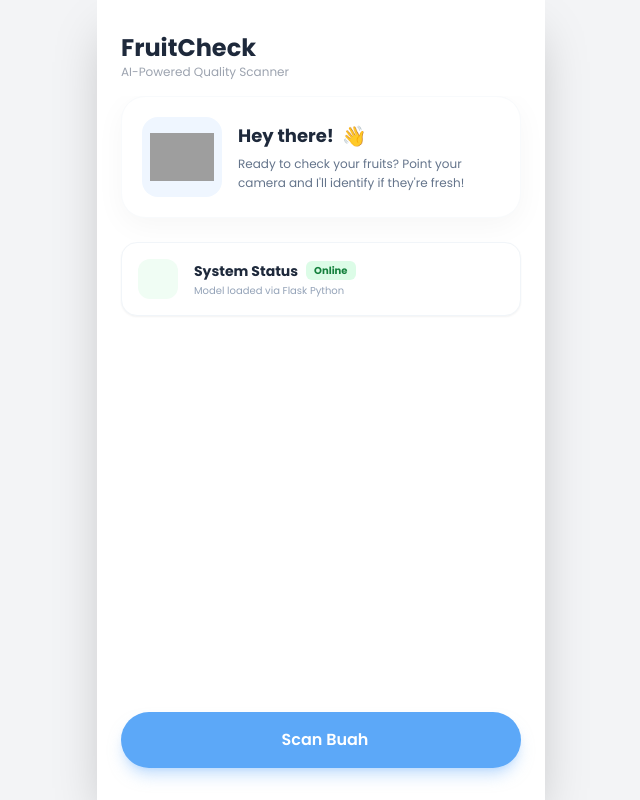
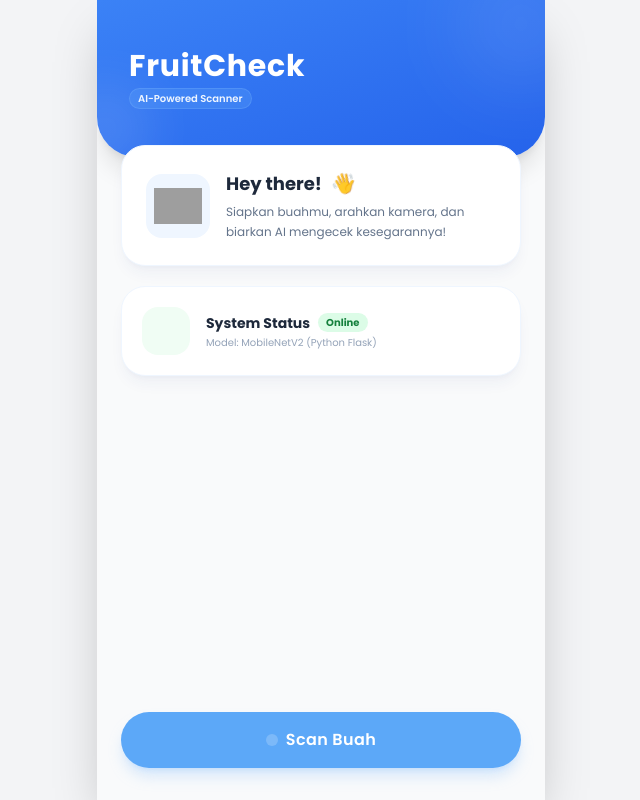
Before and after one commit to GipsyDanger-dev/AIprojectUAS, a Flask app: page / in a window 1280 px wide. Shown: the whole page, without its empty margins (319-959 px from the left). Run offline with Flask 3, Linux system fonts and the light colour scheme; some libraries are stand-ins or nearby versions; grey boxes are pictures that could not be loaded.

Commit message:
ganti model

```diff
--- a/app.py
+++ b/app.py
@@ -8,7 +8,7 @@ import io
 
 app = Flask(__name__)
 
-MODEL_PATH = 'model_buah_mobilenet32.h5'
+MODEL_PATH = 'model_buah_mobilenet50.h5'
 model = tf.keras.models.load_model(MODEL_PATH)
 
 CLASSES = [
--- a/templates/index.html
+++ b/templates/index.html
@@ -3,12 +3,10 @@
 <head>
     <meta charset="UTF-8">
     <meta name="viewport" content="width=device-width, initial-scale=1.0">
-    <title>FruitCheck - Dashboard</title>
-    <!-- Tailwind CSS CDN -->
+    <title>FruitCheck AI</title>
+
     <script src="https://cdn.tailwindcss.com"></script>
-    <!-- Google Fonts -->
     <link href="https://fonts.googleapis.com/css2?family=Poppins:wght@300;400;500;600;700&display=swap" rel="stylesheet">
-    <!-- Icons -->
     <script src="https://unpkg.com/@phosphor-icons/web"></script>
 
     <style>
@@ -25,143 +23,185 @@
             background: white; z-index: 60; pointer-events: none;
             animation: flash 0.3s ease-out forwards;
         }
+
+        @keyframes wave {
+            0% { transform: rotate(0deg); }
+            10% { transform: rotate(14deg); }
+            20% { transform: rotate(-8deg); }
+            30% { transform: rotate(14deg); }
+            40% { transform: rotate(-4deg); }
+            50% { transform: rotate(10deg); }
+            60% { transform: rotate(0deg); }
+            100% { transform: rotate(0deg); }
+        }
+        .animate-wave {
+            animation: wave 2s infinite;
+            display: inline-block;
+            transform-origin: 70% 70%;
+        }
     </style>
 </head>
-<body class="bg-gray-100 min-h-screen flex justify-center">
+<body class="bg-gray-100 min-h-screen flex justify-center items-start">
 
-    <!-- Mobile Container -->
-    <div class="w-full max-w-md bg-white min-h-screen shadow-2xl relative overflow-y-auto no-scrollbar">
+    <!-- CONTAINER UTAMA (Mobile View) -->
+    <div class="w-full max-w-md bg-gray-50 min-h-screen shadow-2xl relative overflow-y-auto no-scrollbar">
 
-        <!-- Header -->
-        <div class="px-6 pt-8 pb-4 flex justify-between items-start bg-white sticky top-0 z-20">
+        <div class="relative bg-gradient-to-br from-blue-500 to-blue-600 pt-12 pb-12 px-8 rounded-b-[2.5rem] shadow-xl z-20 overflow-hidden">
+
+            <!-- Hiasan Background Header -->
+            <div class="absolute top-0 right-0 w-32 h-32 bg-white/10 rounded-full -mr-10 -mt-10 blur-2xl"></div>
+            <div class="absolute bottom-0 left-0 w-24 h-24 bg-white/10 rounded-full -ml-10 -mb-5 blur-xl"></div>
+
+            <div class="relative flex justify-between items-start">
                 <div>
-                <h1 class="text-2xl font-bold text-slate-800">FruitCheck</h1>
-                <p class="text-xs text-gray-400">AI-Powered Quality Scanner</p>
+                    <h1 class="text-3xl font-bold text-white tracking-wide">FruitCheck</h1>
+                    <div class="flex items-center gap-2 mt-1">
+                        <span class="bg-blue-400/30 text-blue-50 text-[10px] font-semibold px-2 py-0.5 rounded-full border border-blue-300/20 backdrop-blur-sm">
+                            AI-Powered Scanner
+                        </span>
+                    </div>
+                </div>
             </div>
         </div>
 
-        <!-- Content -->
-        <div class="px-6 pb-24">
+        <div class="px-6 -mt-8 pb-32 relative z-30 space-y-5">
 
-            <!-- Result Card (Hidden by Default) -->
-            <div id="result-container" class="hidden mb-6 bg-slate-800 rounded-3xl overflow-hidden relative shadow-lg">
+            <div id="result-container" class="hidden bg-slate-800 rounded-3xl overflow-hidden relative shadow-lg ring-4 ring-white transition-all duration-300">
                 <img id="captured-image" class="w-full h-64 object-cover opacity-80" src="" alt="Captured">
-                <div class="absolute bottom-0 left-0 w-full p-4 bg-gradient-to-t from-black/80 to-transparent text-white">
-                    <p class="text-sm font-bold">Analysis Result:</p>
-                    <!-- Hasil AI akan muncul di sini -->
-                    <p id="ai-result-text" class="text-lg font-bold text-yellow-300">Menganalisis...</p>
-                    <p id="ai-confidence" class="text-xs text-slate-300"></p>
+
+                <!-- Overlay Teks -->
+                <div class="absolute bottom-0 left-0 w-full p-4 bg-gradient-to-t from-black/90 to-transparent text-white">
+                    <p class="text-[10px] font-bold uppercase text-slate-400 mb-1 tracking-widest">Analysis Result</p>
+
+                    <!-- Hasil Dinamis dari JS -->
+                    <h2 id="ai-label" class="text-2xl font-bold text-yellow-400">Menganalisis...</h2>
+                    <p id="ai-conf" class="text-sm text-slate-300 mt-1 flex items-center gap-1">
+                        <i class="ph ph-spinner animate-spin"></i> Memproses data...
+                    </p>
                 </div>
-                <button onclick="resetCamera()" class="absolute top-2 right-2 bg-black/50 p-2 rounded-full text-white hover:bg-red-500 transition">
-                    <i class="ph ph-x"></i>
+
+                <!-- Tombol Tutup -->
+                <button onclick="resetCamera()" class="absolute top-3 right-3 bg-black/50 p-2 rounded-full text-white hover:bg-red-500 transition border border-white/20 backdrop-blur-md">
+                    <i class="ph ph-x text-lg"></i>
                 </button>
             </div>
 
-            <!-- Welcome Card -->
-            <div class="bg-white p-5 rounded-3xl shadow-[0_8px_30px_rgb(0,0,0,0.04)] border border-slate-50 mb-6 flex items-center gap-4">
-                <div class="w-20 h-20 bg-blue-50 rounded-2xl flex-shrink-0 overflow-hidden p-2">
-                    <!-- Ganti gambar bear dengan placeholder online agar tidak error -->
+            <!-- 2. INTRO CARD (Bear) -->
+            <div class="bg-white p-6 rounded-3xl shadow-lg shadow-blue-900/5 flex items-center gap-4 border border-blue-50">
+                <div class="w-16 h-16 bg-blue-50 rounded-2xl flex-shrink-0 overflow-hidden p-2 flex items-center justify-center">
+                    <!-- Icon Bear Online -->
                     <img src="https://cdn-icons-png.flaticon.com/512/4712/4712009.png" alt="Bear" class="w-full h-full object-contain">
                 </div>
                 <div>
                     <h2 class="text-lg font-bold text-slate-800 flex items-center gap-2">
-                        Hey there! <span class="text-xl">👋</span>
+                        Hey there! <span class="animate-wave text-xl">👋</span>
                     </h2>
                     <p class="text-xs text-slate-500 leading-relaxed mt-1">
-                        Ready to check your fruits? Point your camera and I'll identify if they're fresh!
+                        Siapkan buahmu, arahkan kamera, dan biarkan AI mengecek kesegarannya!
                     </p>
                 </div>
             </div>
 
-            <!-- Status Indicator -->
-            <div class="bg-white p-4 rounded-2xl shadow-sm border border-slate-100 mb-6 flex items-center gap-4">
-                <div class="w-10 h-10 bg-green-50 rounded-xl flex items-center justify-center text-green-600">
-                    <i class="ph ph-check-circle text-xl"></i>
+            <!-- 3. SYSTEM STATUS CARD -->
+            <div class="bg-white p-5 rounded-3xl shadow-lg shadow-blue-900/5 flex items-center gap-4 border border-blue-50">
+                <div class="w-12 h-12 bg-green-50 rounded-2xl flex items-center justify-center text-green-500">
+                    <i class="ph ph-cpu text-2xl"></i>
                 </div>
                 <div class="flex-1">
                     <div class="flex items-center gap-2 mb-0.5">
                         <h3 class="text-sm font-bold text-slate-800">System Status</h3>
-                        <span class="bg-green-100 text-green-700 text-[10px] font-bold px-2 py-0.5 rounded-md">Online</span>
+                        <span class="bg-green-100 text-green-700 text-[10px] font-bold px-2 py-0.5 rounded-full">Online</span>
                     </div>
-                    <p class="text-[10px] text-slate-400">Model loaded via Flask Python</p>
+                    <p class="text-[10px] text-slate-400">Model: MobileNetV2 (Python Flask)</p>
                 </div>
                 <i class="ph ph-sparkle text-yellow-400 text-xl"></i>
             </div>
+
         </div>
 
-        <!-- Scan Button -->
-        <div class="absolute bottom-8 left-0 w-full px-6 z-10">
-            <button onclick="openCamera()" class="w-full bg-[#5CA8F8] hover:bg-blue-500 text-white font-semibold py-4 rounded-full shadow-lg shadow-blue-300/50 flex items-center justify-center gap-2 transition-transform active:scale-95">
+        <!-- ================= FLOATING BUTTON (SCAN) ================= -->
+        <div class="absolute bottom-8 left-0 w-full px-6 z-40">
+            <button onclick="openCamera()" class="w-full bg-[#5CA8F8] hover:bg-blue-500 text-white font-semibold py-4 rounded-full shadow-lg shadow-blue-300/40 flex items-center justify-center gap-2 transition-transform active:scale-95 group">
+                <div class="bg-white/20 p-1.5 rounded-full group-hover:rotate-12 transition">
                     <i class="ph ph-camera text-xl"></i>
-                <span>Scan Buah</span>
+                </div>
+                <span class="tracking-wide">Scan Buah</span>
             </button>
+        </div>
+
+    </div>
+
+    <!-- ================= MODAL KAMERA (FULLSCREEN) ================= -->
+    <div id="camera-modal" class="hidden fixed inset-0 z-50 bg-black flex flex-col animate-fade-in">
+
+        <!-- Close Button -->
+        <button onclick="closeCamera()" class="absolute top-6 right-6 z-20 text-white bg-black/30 p-3 rounded-full backdrop-blur-md border border-white/10 hover:bg-red-500/80 transition">
+            <i class="ph ph-x text-xl"></i>
+        </button>
+
+        <!-- Viewfinder (Video) -->
+        <div class="relative flex-1 flex items-center justify-center overflow-hidden bg-gray-900">
+            <video id="video-feed" autoplay playsinline class="w-full h-full object-cover"></video>
+
+            <!-- Grid / Focus Box Overlay -->
+            <div class="absolute inset-0 border-2 border-white/20 m-8 rounded-2xl pointer-events-none flex flex-col items-center justify-end pb-12">
+                <!-- Sudut-sudut fokus -->
+                <div class="absolute top-0 left-0 w-8 h-8 border-t-4 border-l-4 border-white rounded-tl-xl -mt-1 -ml-1"></div>
+                <div class="absolute top-0 right-0 w-8 h-8 border-t-4 border-r-4 border-white rounded-tr-xl -mt-1 -mr-1"></div>
+                <div class="absolute bottom-0 left-0 w-8 h-8 border-b-4 border-l-4 border-white rounded-bl-xl -mb-1 -ml-1"></div>
+                <div class="absolute bottom-0 right-0 w-8 h-8 border-b-4 border-r-4 border-white rounded-br-xl -mb-1 -mr-1"></div>
+
+                <p class="text-white/90 text-sm font-medium bg-black/40 px-6 py-2 rounded-full backdrop-blur-md border border-white/10">
+                    Posisikan buah di dalam kotak
+                </p>
             </div>
         </div>
 
-    <!-- Camera Modal Overlay -->
-    <div id="camera-modal" class="hidden fixed inset-0 z-50 bg-black flex flex-col">
-        <!-- Close Button -->
-        <button onclick="closeCamera()" class="absolute top-6 right-6 z-20 text-white bg-black/30 p-2 rounded-full backdrop-blur-md">
-            <i class="ph ph-x text-2xl"></i>
-        </button>
-
-        <!-- Camera Viewfinder -->
-        <div class="relative flex-1 flex items-center justify-center overflow-hidden">
-            <video id="video-feed" autoplay playsinline class="w-full h-full object-cover"></video>
-
-            <!-- Focus Frame -->
-            <div class="absolute inset-0 border-2 border-white/20 m-12 rounded-lg pointer-events-none"></div>
-            <p class="absolute bottom-20 text-white/80 text-sm font-medium bg-black/20 px-4 py-1 rounded-full backdrop-blur-sm">
-                Arahkan ke buah
-            </p>
-        </div>
-
-        <!-- Capture Controls -->
-        <div class="h-32 bg-black flex items-center justify-center pb-6">
-            <button onclick="takePictureAndAnalyze()" id="btn-capture" class="w-20 h-20 bg-white rounded-full border-4 border-gray-300 shadow-lg flex items-center justify-center active:scale-90 transition">
-                <div class="w-16 h-16 bg-white rounded-full border-2 border-black"></div>
+        <!-- Tombol Shutter -->
+        <div class="h-36 bg-black flex items-center justify-center pb-8">
+            <button onclick="takePictureAndAnalyze()" id="btn-capture" class="w-20 h-20 bg-white rounded-full border-4 border-gray-400 shadow-[0_0_20px_rgba(255,255,255,0.3)] flex items-center justify-center active:scale-90 transition duration-200">
+                <div class="w-16 h-16 bg-white rounded-full border-2 border-black/10"></div>
             </button>
         </div>
 
-        <!-- Hidden Canvas for Processing -->
+        <!-- Canvas Tersembunyi -->
         <canvas id="camera-canvas" class="hidden"></canvas>
     </div>
 
-    <div id="flash-overlay"></div>
-
-    <!-- Javascript Logic -->
+    <!-- JAVASCRIPT LOGIC -->
     <script>
         const cameraModal = document.getElementById('camera-modal');
         const videoElement = document.getElementById('video-feed');
         const canvasElement = document.getElementById('camera-canvas');
+
         const resultContainer = document.getElementById('result-container');
         const capturedImage = document.getElementById('captured-image');
-
-        const aiResultText = document.getElementById('ai-result-text');
-        const aiConfidence = document.getElementById('ai-confidence');
+        const aiLabel = document.getElementById('ai-label');
+        const aiConf = document.getElementById('ai-conf');
 
         let stream = null;
 
-        // 1. Buka Kamera
         async function openCamera() {
             try {
                 cameraModal.classList.remove('hidden');
+                // Gunakan facingMode: environment untuk kamera belakang HP
                 stream = await navigator.mediaDevices.getUserMedia({
                     video: {
-                        facingMode: "environment", // Kamera belakang
+                        facingMode: "environment",
                         width: { ideal: 1280 },
                         height: { ideal: 720 }
                     }
                 });
+
                 videoElement.srcObject = stream;
             } catch (err) {
-                console.error("Gagal membuka kamera:", err);
-                alert("Tidak dapat mengakses kamera. Coba di HP atau izinkan browser.");
+                console.error("Error:", err);
+                alert("Tidak dapat akses kamera. Pastikan izin browser aktif atau gunakan HTTPS/Localhost.");
                 closeCamera();
             }
         }
 
-        // 2. Tutup Kamera
+        // 2. TUTUP KAMERA
         function closeCamera() {
             cameraModal.classList.add('hidden');
             if (stream) {
@@ -170,34 +210,36 @@
             }
         }
 
-        // 3. Ambil Foto & Kirim ke Python AI
+        // 3. CAPTURE & ANALYZE
         async function takePictureAndAnalyze() {
-            // Efek Flash
-            const flashDiv = document.createElement('div');
-            flashDiv.className = 'flash-effect';
-            document.body.appendChild(flashDiv);
-            setTimeout(() => flashDiv.remove(), 500);
+            // Animasi Flash
+            const flash = document.createElement('div');
+            flash.className = 'flash-effect';
+            document.body.appendChild(flash);
+            setTimeout(() => flash.remove(), 500);
 
-            // Capture Frame ke Canvas
+            // Gambar Video ke Canvas
             canvasElement.width = videoElement.videoWidth;
             canvasElement.height = videoElement.videoHeight;
             const context = canvasElement.getContext('2d');
             context.drawImage(videoElement, 0, 0, canvasElement.width, canvasElement.height);
 
-            // Konversi ke Base64 Image
-            const imageData = canvasElement.toDataURL('image/png');
+            // Convert to Base64
+            const imageData = canvasElement.toDataURL('image/jpeg', 0.8);
 
-            // Tampilkan Preview dulu
+            // Tampilkan Preview Loading
             capturedImage.src = imageData;
             resultContainer.classList.remove('hidden');
-            aiResultText.innerText = "⏳ Menganalisis...";
-            aiResultText.className = "text-lg font-bold text-yellow-300";
-            aiConfidence.innerText = "";
 
-            // Matikan kamera lalu tutup modal
+            // Reset UI Loading
+            aiLabel.innerText = "Menganalisis...";
+            aiLabel.className = "text-2xl font-bold text-yellow-400 animate-pulse";
+            aiConf.innerHTML = '<i class="ph ph-spinner animate-spin"></i> Mengirim data ke AI...';
+
+            // Matikan Kamera
             closeCamera();
 
-            // KIRIM KE BACKEND FLASK
+            // === KIRIM KE PYTHON FLASK ===
             try {
                 const response = await fetch('/predict', {
                     method: 'POST',
@@ -208,27 +250,29 @@
                 const result = await response.json();
 
                 if (result.status === 'success') {
-                    // Update UI dengan hasil AI
-                    aiResultText.innerText = result.label;
-                    aiConfidence.innerText = `Akurasi: ${result.confidence}`;
+                    // Tampilkan Hasil
+                    aiLabel.innerText = result.label;
+                    aiConf.innerText = `Akurasi Deteksi: ${result.confidence}`;
 
+                    // Warna Teks
                     if (result.is_fresh) {
-                        aiResultText.className = "text-lg font-bold text-green-400"; // Warna Hijau
+                        aiLabel.className = "text-2xl font-bold text-green-400 drop-shadow-md";
                     } else {
-                        aiResultText.className = "text-lg font-bold text-red-400"; // Warna Merah
+                        aiLabel.className = "text-2xl font-bold text-red-500 drop-shadow-md";
                     }
                 } else {
-                    aiResultText.innerText = "Gagal mendeteksi";
-                    aiResultText.className = "text-lg font-bold text-gray-400";
+                    aiLabel.innerText = "Gagal";
+                    aiConf.innerText = "Objek tidak terdeteksi";
                 }
 
             } catch (error) {
                 console.error('Error:', error);
-                aiResultText.innerText = "Error Koneksi";
+                aiLabel.innerText = "Error Koneksi";
+                aiConf.innerText = "Cek terminal server Flask";
             }
         }
 
-        // 4. Reset
+        // 4. RESET TOMBOL CLOSE
         function resetCamera() {
             resultContainer.classList.add('hidden');
             capturedImage.src = "";
```
Also changed, not shown: 1 other file. Lines whose indentation alone changed are shown as unchanged.
